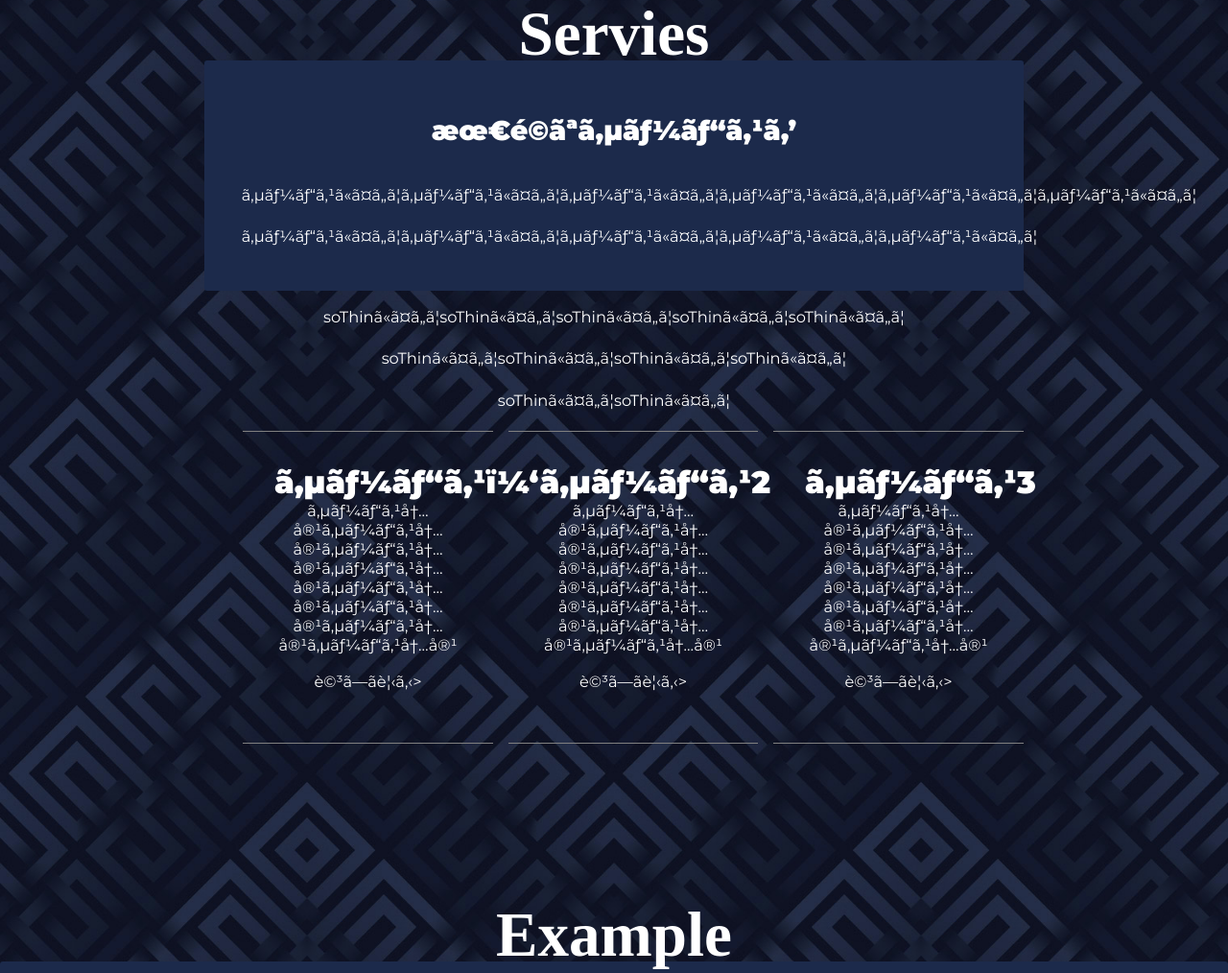
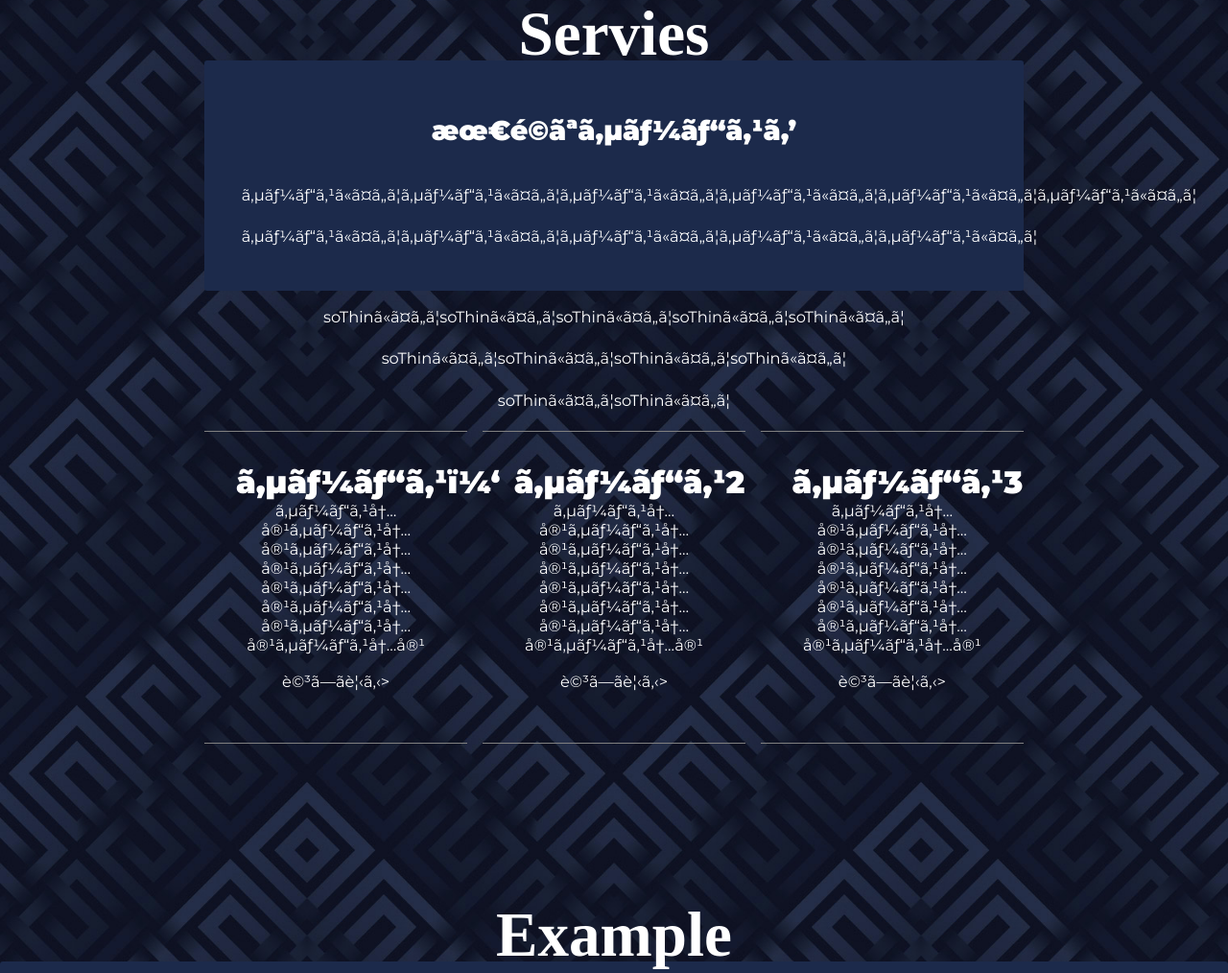
Before and after one commit to soThin/soThin-, a PHP site: page / in a window 1280 px wide. Shown: the part 1434-2448 px from the top of the page at 96% size. Run offline with PHP 8.4, Linux system fonts and the light colour scheme.

Commit message:
Add files via upload

```diff
--- a/style.css
+++ b/style.css
@@ -615,6 +615,9 @@ main h5{
     border-bottom: solid 1px gray;
     color: white;
 }
+#servisIndex ul{
+    padding: 0;
+}
 #servisIndex .main_content li:hover{
     background-color: rgb(68, 93, 146);
     border-color: rgb(68, 93, 146);
```
